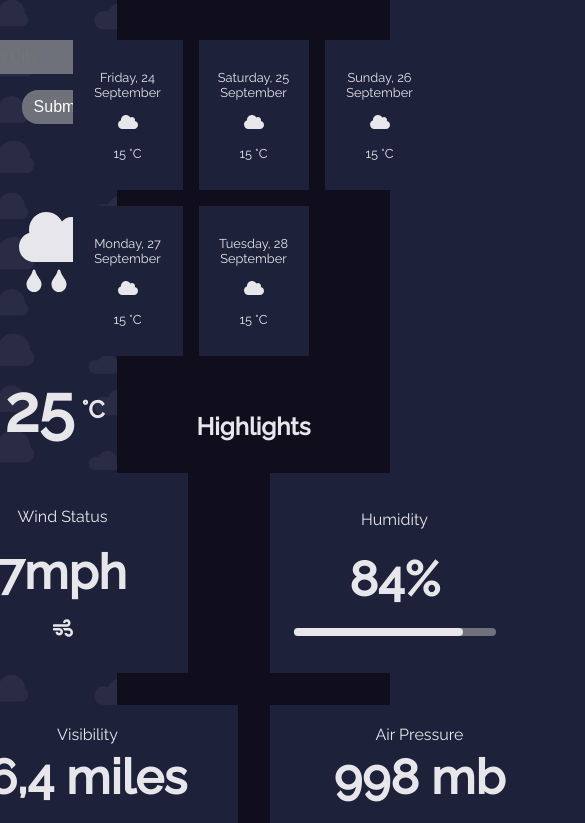
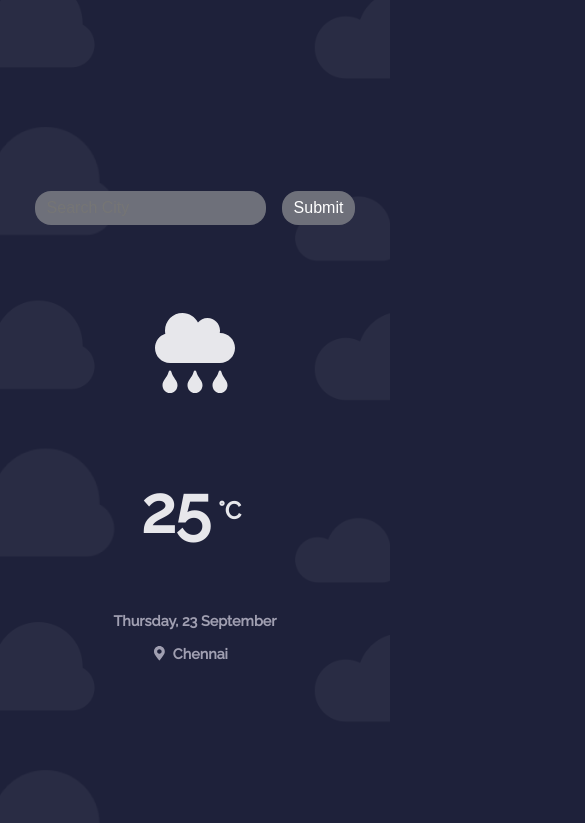
Before and after one commit to bharati-21/react-weather-app, a React (Create React App) app: page / in a window 390 px wide. Shown: the top 823 px of the page, 585 px wide, since content can reach past the window. Built offline with nearby package versions, Linux system fonts and the light colour scheme.

Commit message:
styles: added responsiveness

```diff
--- a/src/App.css
+++ b/src/App.css
@@ -21,12 +21,16 @@ body {
 
 
 .App {
-  min-height: 100vh;
+  height: 100%;
   display: grid;
-  grid-auto-flow: column;
   gap: 0;
   width: 100%;
-  grid-template-columns: 30% 70%;
+  grid-template-columns: 35% 65%;
+}
+
+
+.weather-today {
+  height: 100%;
 }
 
 .container {
@@ -41,8 +45,8 @@ body {
 
 
 .weather-today .container {
-  justify-content: flex-start;
-  overflow: hidden;
+  justify-content: center;
+  /* overflow: hidden; */
   position: sticky;
   top: 0px;
   height: 100vh;
@@ -54,7 +58,7 @@ body {
   left: 0;
   content: '';
   width: 100%;
-  height: 100%;
+  height: 100vh;
   opacity: 0.05;
   background: url('./assets/Cloud-background.png') center center/ 150%;
   background-origin:content-box;
@@ -66,6 +70,11 @@ body {
 
 .weather-today .city-form {
   margin: 1rem auto 2rem auto;
+}
+
+.weather-today .city-input {
+  min-width: 100px;
+  max-width: 500px;
 }
 
 .weather-today .city-input, .btn-search-city {
@@ -124,6 +133,10 @@ body {
   font-size: 0.8rem;
 }
 
+.weather-future-icon {
+  font-size: 2rem;
+}
+
 .cards-container {
   display: grid;
   grid-template-columns: repeat(5,1fr);
@@ -166,7 +179,7 @@ body {
   width: 300px;
   min-width: 200px;
   padding: 1rem 1.5rem;
-  margin: 1rem;
+  margin: 0.5rem;
 }
 
 .card.medium {
@@ -175,7 +188,7 @@ body {
   width: 300px;
   min-width: 200px;
   padding: 1rem;
-  margin: 1rem;
+  margin: 0.5rem;
 }
 
 
@@ -215,11 +228,13 @@ body {
 }
 
 footer {
+  margin-top: 1.5rem;
    text-align: center;
 }
 
+
 @media screen and (max-width: 1000px) {
-  .card.large {
+  .card.large, .card.medium{
     width: 250px;
   }
 
@@ -227,3 +242,78 @@ footer {
     grid-template-columns: repeat(3,1fr);
   }
 }
+
+
+@media screen and (max-width: 900px) {
+  .card.large, .card.medium{
+    width: 220px;
+  }
+
+  .weather-today-highlights .cards-container .card {
+    font-size: 1.8rem;
+  }
+
+  .cards-container {
+    grid-template-columns: repeat(3,1fr);
+  }
+}
+
+
+
+@media screen and (max-width: 800px) {
+  .App {
+    grid-template-columns: 100%;
+  }
+
+
+  .weather-today {
+    height: 100vh;
+  }
+
+
+  .weather-today .container{
+    position: relative;
+    height: 100vh;
+  }
+
+  .card.large, .card.medium{
+    width: 300px;
+  }
+
+  .cards-container {
+    grid-template-columns: repeat(5,1fr);
+  }
+}
+
+@media screen and (max-width: 700px) {
+  .card.large, .card.medium{
+    width: 250px;
+  }
+
+  .cards-container {
+    grid-template-columns: repeat(3,1fr);
+  }
+}
+
+@media screen and (max-width: 550px) {
+  .weather-today-highlights .cards-container {
+    grid-template-columns: repeat(1, 1fr);
+  }
+
+  .card.medium, .card.large {
+    width: 300px;
+    min-width: 100px;
+  }
+}
+
+@media screen and (max-width: 400px) {
+  .cards-container {
+    grid-template-columns: repeat(2,1fr);
+  }
+}
+
+@media screen and (max-width: 300px) {
+  .card.medium, .card.large {
+    width: 250px;
+  }
+}
```
